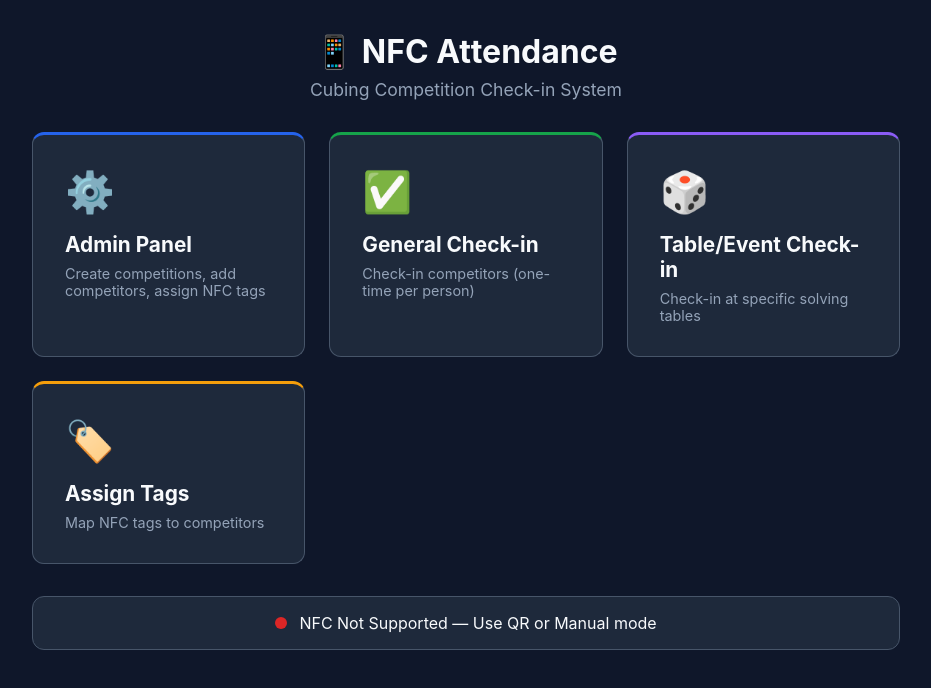
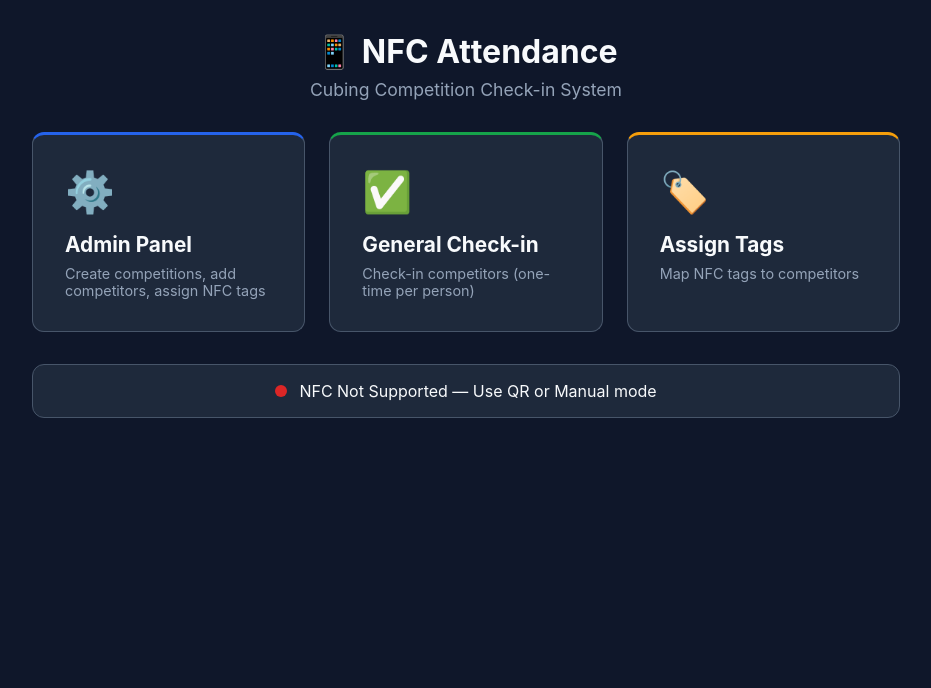
Before and after one commit to SameerChawan/nfc-attendance, a website: page public/index.html in a window 1280 px wide. Shown: the whole page, without its empty margins (174-1105 px from the left). Drawn offline with Linux system fonts and the light colour scheme.

Commit message:
Hide table/event check-in from frontend (functionality still available)

```diff
--- a/public/index.html
+++ b/public/index.html
@@ -25,12 +25,6 @@
                 <div class="card-icon">✅</div>
                 <h2>General Check-in</h2>
                 <p>Check-in competitors (one-time per person)</p>
-            </a>
-
-            <a href="/table.html" class="card table">
-                <div class="card-icon">🎲</div>
-                <h2>Table/Event Check-in</h2>
-                <p>Check-in at specific solving tables</p>
             </a>
 
             <a href="/assign.html" class="card assign">
```
